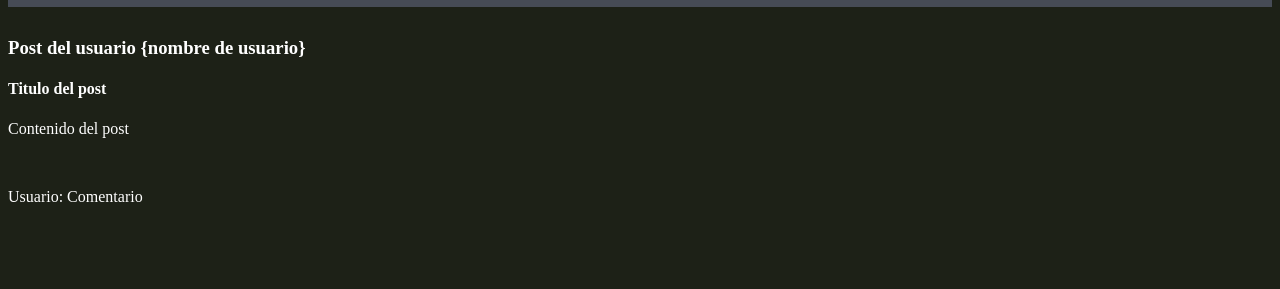
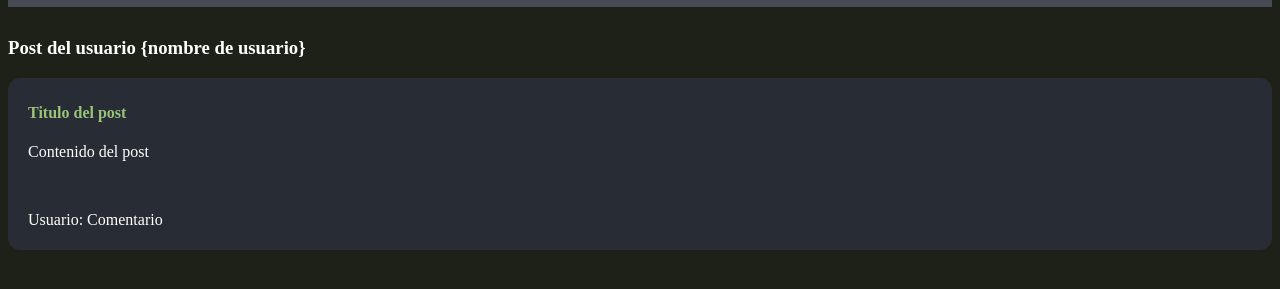
Before and after one commit to DAW-DVS-22-23/GITMASTERMIND, a plain HTML site: page index.html in a window 1280 px wide. Shown: the part 71-360 px from the top of the page. Drawn offline with Linux system fonts and the light colour scheme; no server answers; a web font is replaced by a local one.

Commit message:
Me estoy empezando a rayar

```diff
--- a/style.css
+++ b/style.css
@@ -26,17 +26,17 @@
    padding: 0 60px 0 60 px;
  }
 
- post {
+.post {
    background-color: #282c34;
    margin-bottom: 15px;
    padding: 5px 20px 5px 20px;
    border-radius: 12px;
  }
 
- post h4{
+.post h4{
    color: #98c379;
 }
 
-post span{
+-post span{
    color: #61afef;
 }
```
